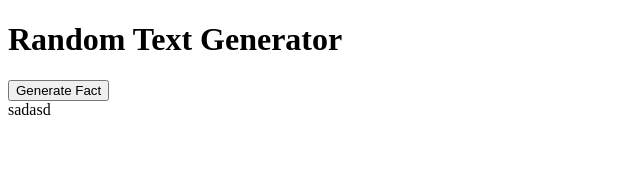
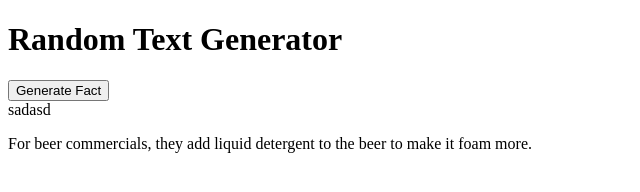
Before and after one commit to jpeng322/SBA, a plain HTML site: page SBA316/index.html in a window 1280 px wide. Both pictures are taken after a click on the button "Generate Fact". Shown: the whole page, without its empty margins (0-640 px from the left). Drawn offline with Linux system fonts and the light colour scheme.

Commit message:
Create generate fact function, gave button id, append fact to body

```diff
--- a/SBA316/index.html
+++ b/SBA316/index.html
@@ -8,7 +8,7 @@
   </head>
   <body>
     <h1>Random Text Generator</h1>
-    <button>Generate Fact</button>
+    <button id="fact-button">Generate Fact</button>
   </body>
   <script src="data.js"></script>
   <script src="index.js"></script>
--- a/SBA316/index.js
+++ b/SBA316/index.js
@@ -1,11 +1,20 @@
-console.log("connected");
+const factsList = data.facts;
+const textBox = document.createElement("div");
 
+const body = document.querySelector("body");
+body.append(textBox);
 
-console.log(data);
+textBox.textContent = "sadasd";
 
-const textBox = document.createElement("div")
+const button = document.getElementById("fact-button");
+button.addEventListener("click", generateFact);
 
-const body = document.querySelector("body")
-body.append(textBox)
-
-textBox.textContent = "sadasd"
+function generateFact() {
+  console.log("clicked");
+  const randomNumber = Math.floor(Math.random() * factsList.length);
+  const fact = document.createElement("p");
+  fact.classList.add("fact");
+  console.log(factsList[randomNumber]);
+  fact.textContent = factsList[randomNumber];
+  body.append(fact);
+}
```
